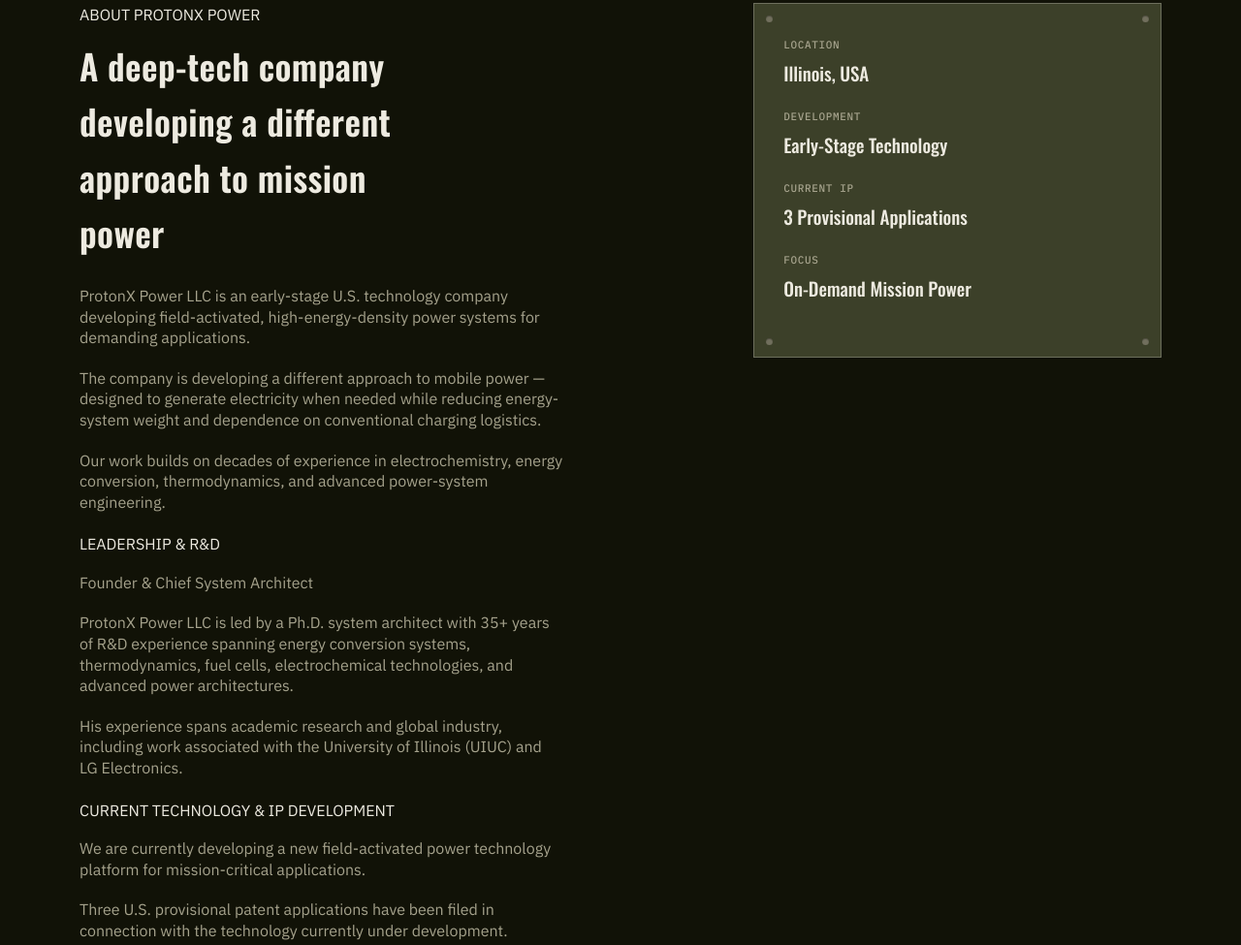
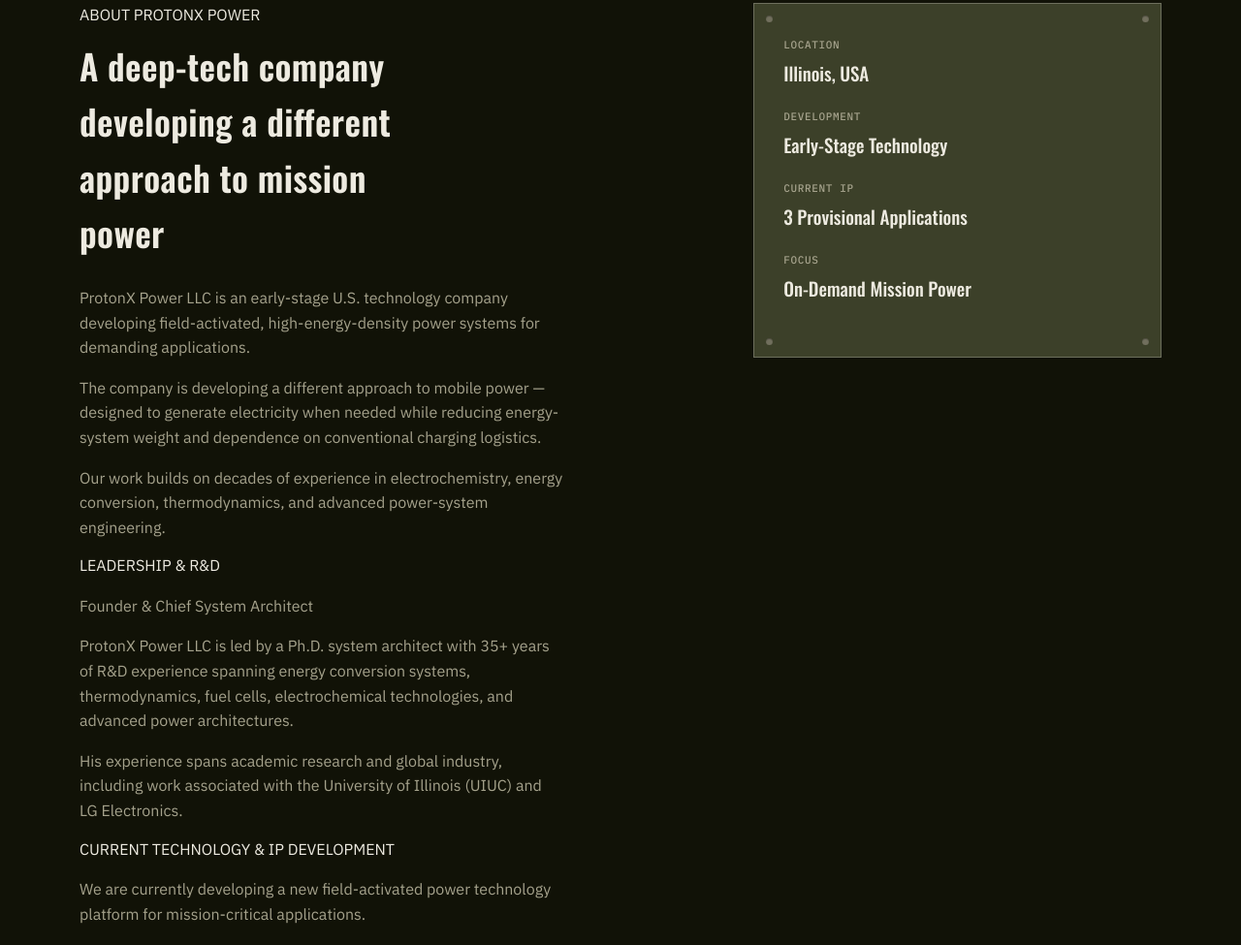
Before and after one commit to pxp-usa/pxp-usa, a plain HTML site: page index.html in a window 1280 px wide. Shown: the part 3021-3996 px from the top of the page at 97% size. Drawn offline with nearby package versions, Linux system fonts and the light colour scheme.

Commit message:
Update index.html

```diff
--- a/index.html
+++ b/index.html
@@ -441,7 +441,7 @@
     align-items:start;
   }
   .about-grid h2{font-size:clamp(26px,3vw,36px); max-width:18ch; margin-bottom:26px;}
-  .about-grid .lede{color:var(--ink-muted); font-size:16px; max-width:52ch; margin-bottom:20px; line-height:1.35;}
+  .about-grid .lede{color:var(--ink-muted); font-size:16px; max-width:52ch; margin-bottom:14px; line-height:1.6;}
   .plate{
     background:var(--olive);
     border:1px solid var(--line-strong);
```
